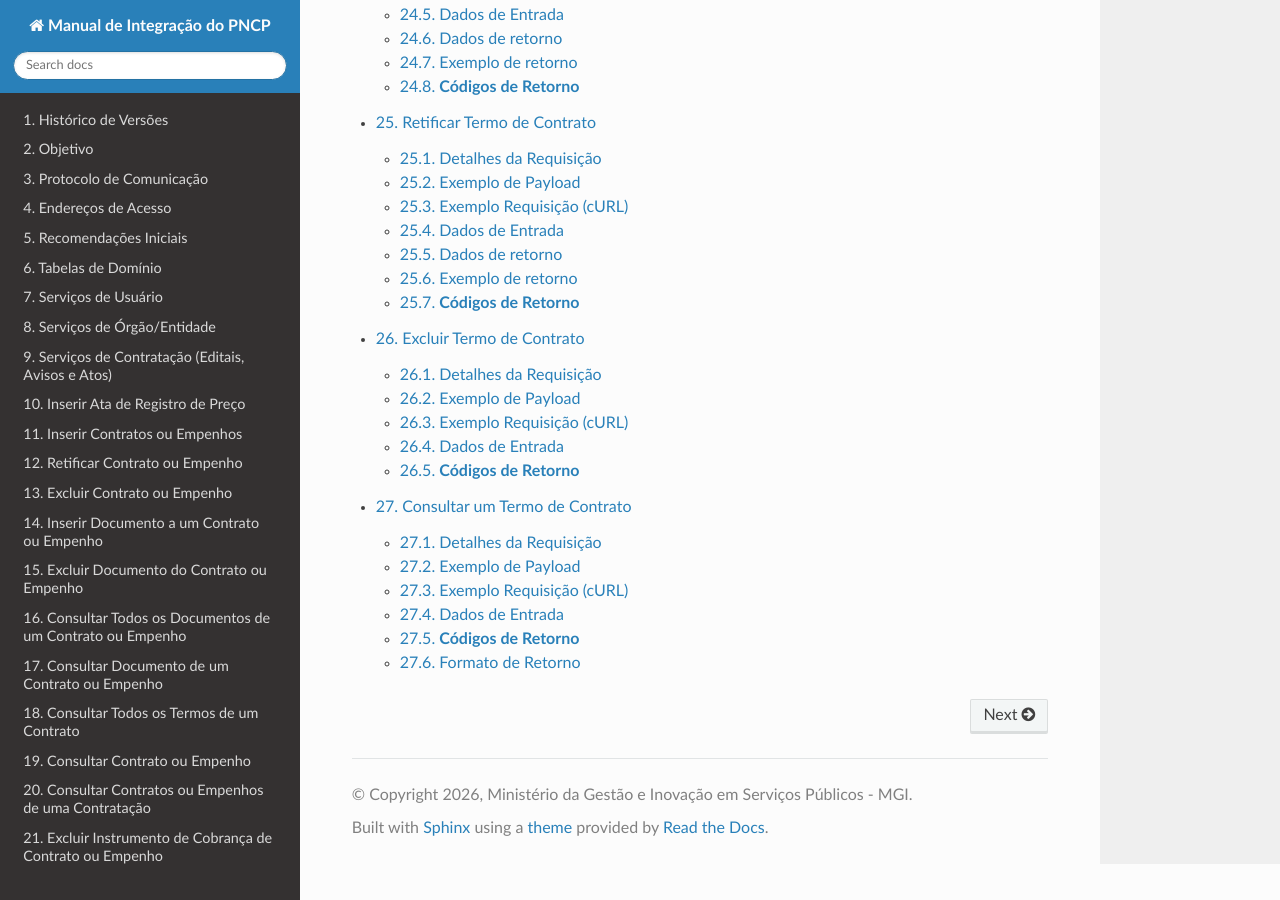
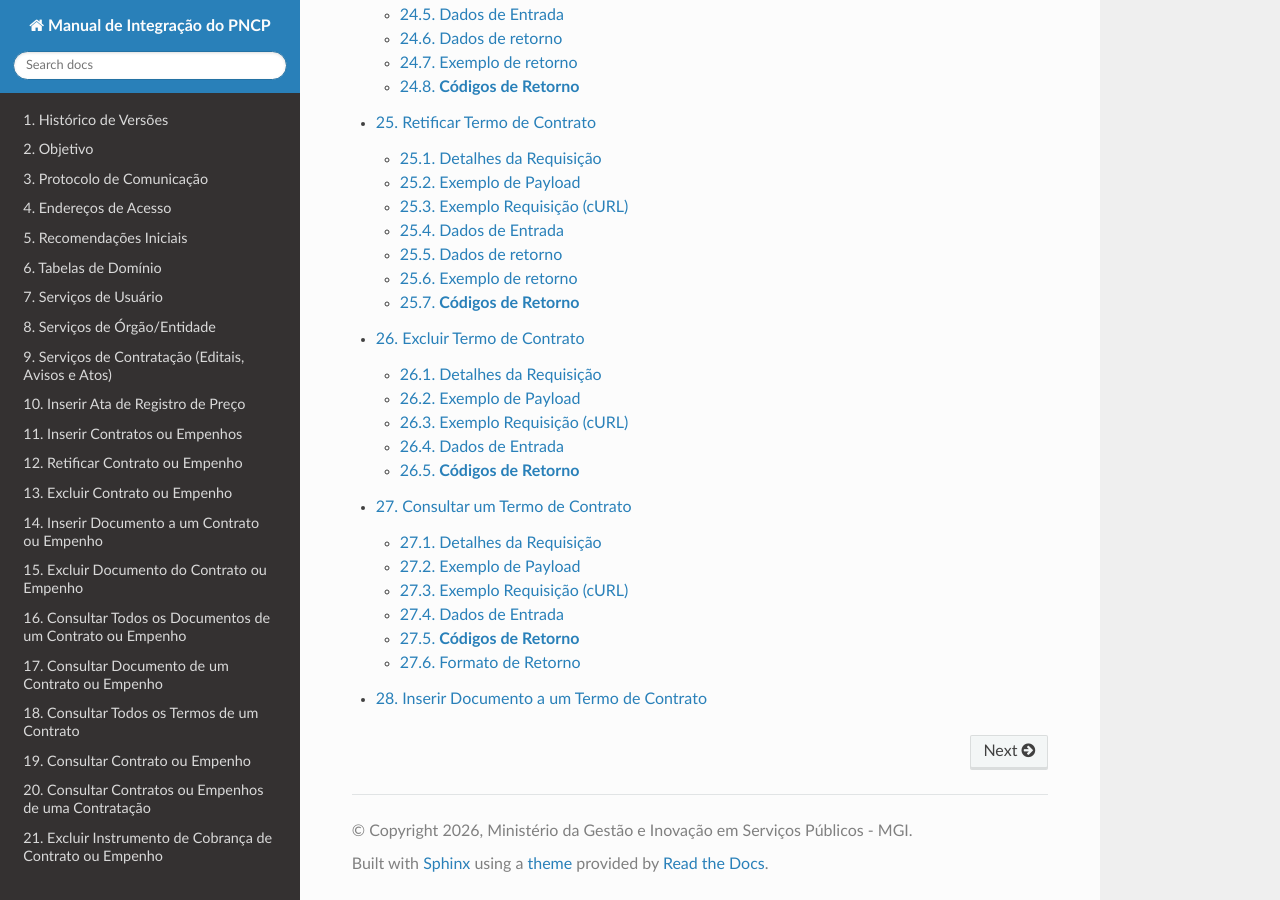
Before and after one commit to carlosmgi/Manual-de-Integracao-do-PNCP, a Sphinx documentation site: the page built from docs/source/index.rst, in a window 1280 px wide and 900 px high, scrolled down 13847 px. Built offline with Sphinx 7.4.7 and the Read the Docs theme 3.1.0, drawn with Linux system fonts in a browser that asks for light colours; pages that are not in the unit, such as notebooks, are missing from menus.

Commit message:
Update index.rst

```diff
--- a/docs/source/index.rst
+++ b/docs/source/index.rst
@@ -45,3 +45,4 @@ Sumário
    Retificar Termo de Contrato
    Excluir Termo de Contrato
    Consultar um Termo de Contrato
+   Inserir Documento a um Termo de Contrato
```
